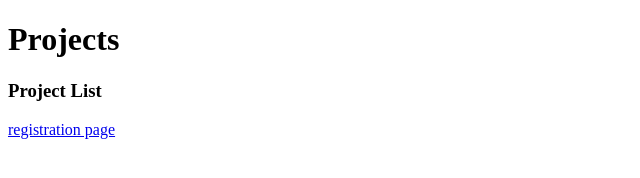
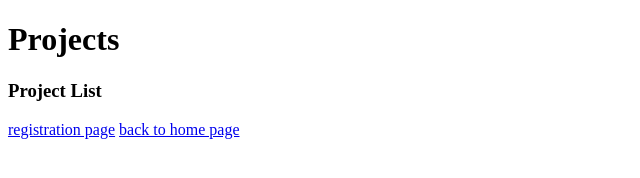
Before and after one commit to yugeshwar12345/12345, a website: page http-server/project.html in a window 1280 px wide. Shown: the whole page, without its empty margins (0-640 px from the left). Drawn offline with Linux system fonts and the light colour scheme.

Commit message:
Update project.html

```diff
--- a/http-server/project.html
+++ b/http-server/project.html
@@ -9,5 +9,6 @@
    <h1>Projects</h1>
    <h3>Project List</h3>
    <a href="./registration">registration page</a>
+    <a href="./home">back to home page</a>
 </body>
 </html>
```
